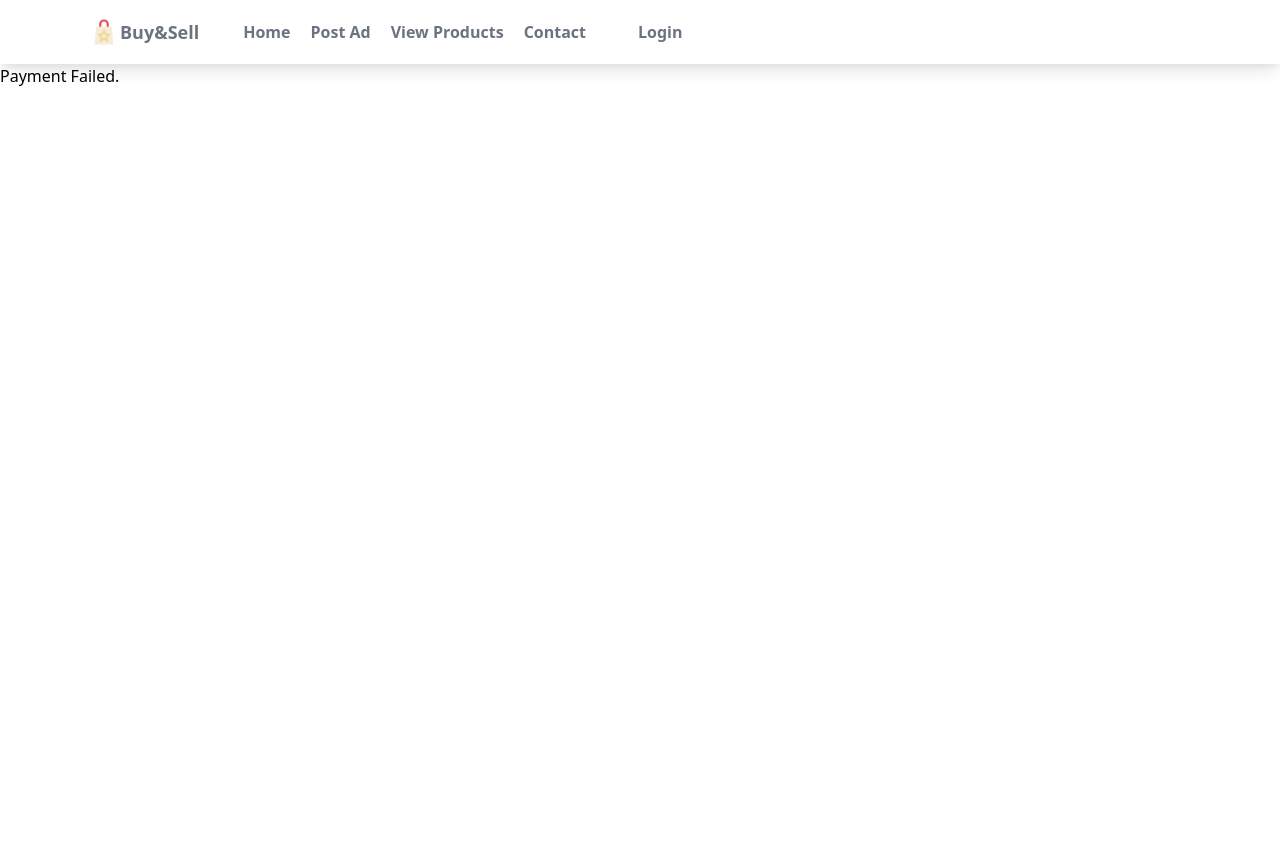
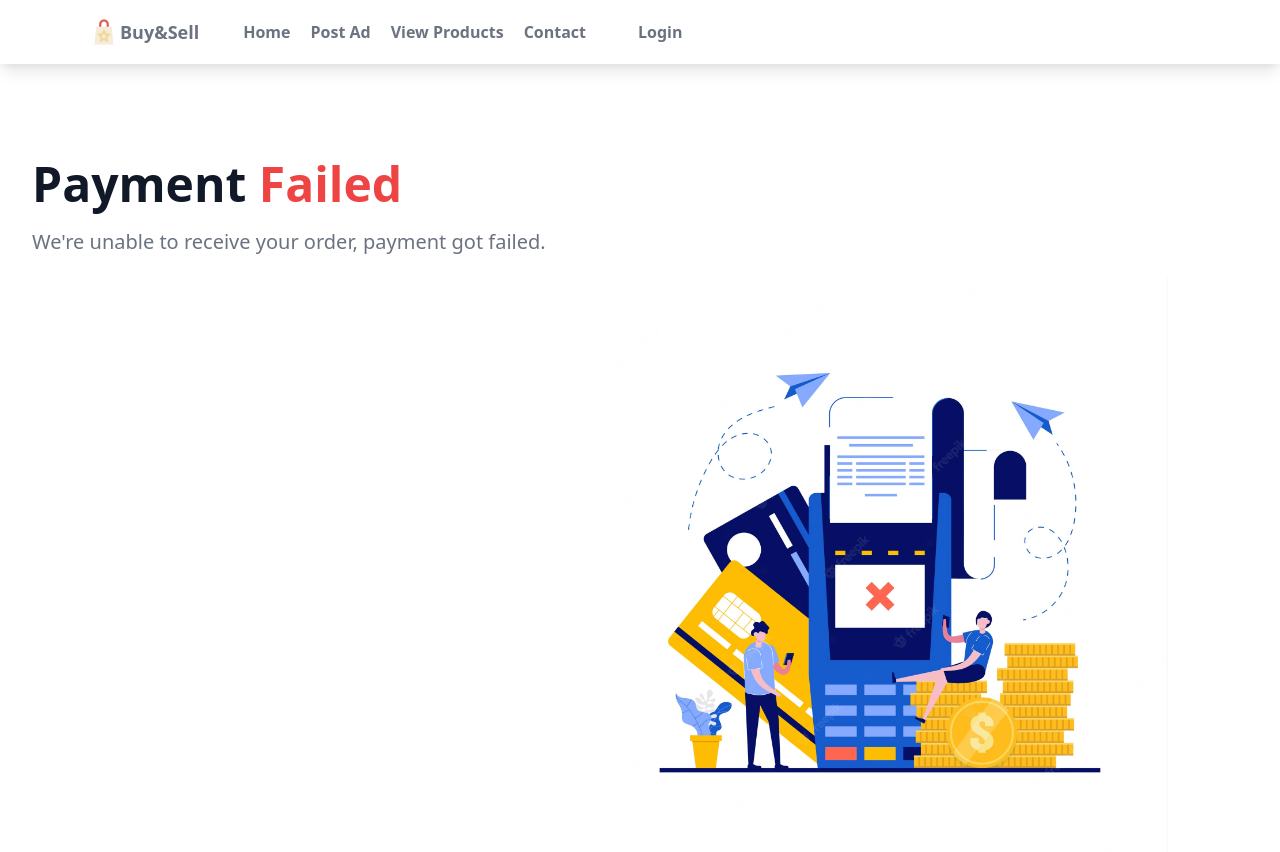
Before and after one commit to adityaganji889/Buy-And-Sell-Website, a Django app: page /myapp/failed/ in a window 1280 px wide. Before the commit the page ends 86 px from the top, so only its background shows below. Run offline with Django 4.2, Linux system fonts and the light colour scheme; style sheets or scripts are compiled from the project's sources; parts of the project's set-up code (start-up, migrations or seed data) failed here and were passed over; some libraries are stand-ins or nearby versions.

Commit message:
Update payment_failed.html

```diff
--- a/myapp/templates/myapp/payment_failed.html
+++ b/myapp/templates/myapp/payment_failed.html
@@ -1,4 +1,19 @@
 {% extends 'myapp/base.html' %}
 {% block content %}
-<p>Payment Failed.</p>
+{% load static %}
+<Wrapper>
+    <main class="mt-10 mx-auto max-w-7xl px-4 sm:mt-12 sm:px-6 md:mt-16 lg:mt-20 lg:px-8 xl:mt-24 ">
+        <span>
+            <div class="sm:text-center lg:text-left">
+                <h1 class="text-4xl font-extrabold text-gray-900 sm:text-4xl md:text-5xl">
+                    <span class="block xl:inline">Payment</span>
+                    <span class="block text-red-500 xl:inline">Failed</span>
+                </h1>
+                <p class="mt-3 text-base text-gray-500 sm:mt-5 sm:text-lg sm:max-w-xl sm:mx-auto md:mt-5 md:text-xl lg:mx-0">We're unable to receive your order, payment got failed.</p>
+                <span>
+                    <img class="mt-3 sm:mt-5 sm:text-lg sm:max-w-xl sm:mx-auto md:mt-5 ml-130 md:text-xl lg:mr-20" src="{% static 'myapp/images/paymentfailure.jpg' %}" alt='job hunt' style='width: 100%;' />
+                </span>
+        </span>
+     </main>
+</Wrapper>
 {% endblock %}
```
